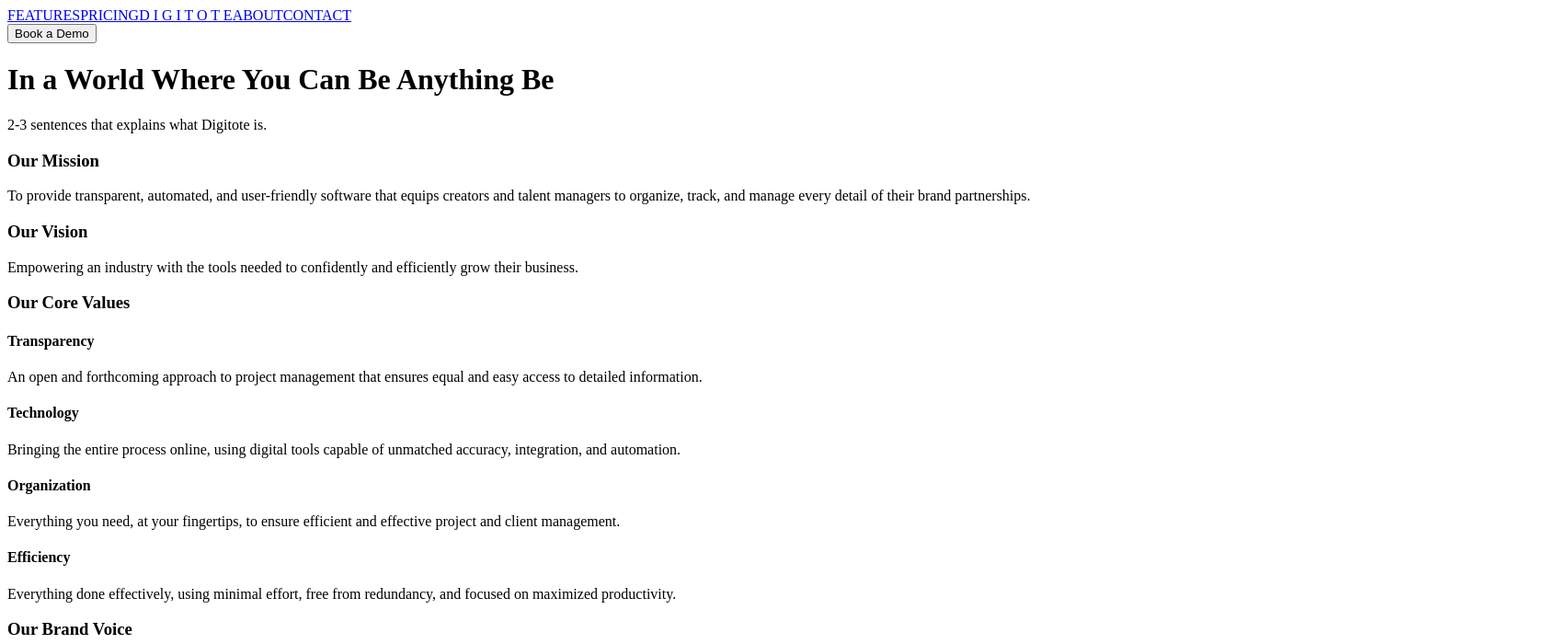
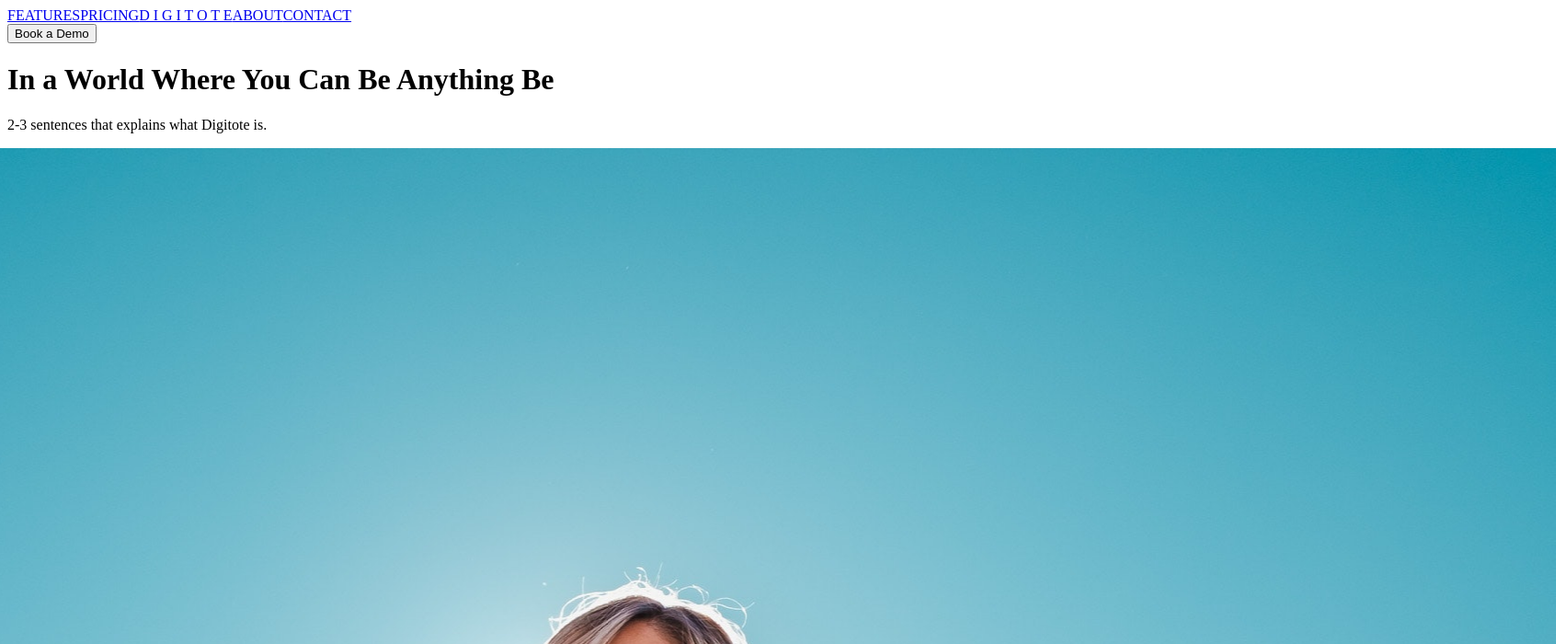
Before and after one commit to jonahduckworth/digitote.co, a Next.js app: page /Home in a window 1280 px wide. Shown: the top 700 px of the page at 92% size, 1692 px wide, since content can reach past the window. Built offline with nearby package versions, Linux system fonts and the light colour scheme.

Commit message:
added image carousel

```diff
--- /dev/null
+++ b/components/Carousel.tsx
@@ -0,0 +1,45 @@
+// Carousel.tsx
+
+"use client";
+
+import React from "react";
+
+const images = [
+  "images/carousel1.jpg",
+  "images/carousel2.jpg",
+  "images/carousel3.jpg",
+];
+
+// Repeat the images multiple times to fill the carousel
+const allImages = Array(100).fill(images).flat();
+
+const Carousel: React.FC = () => {
+  return (
+    <div className="w-full overflow-hidden h-48 relative">
+      <div
+        className="flex animate-slide"
+        onMouseEnter={(e) =>
+          (e.currentTarget.style.animationPlayState = "paused")
+        }
+        onMouseLeave={(e) =>
+          (e.currentTarget.style.animationPlayState = "running")
+        }
+      >
+        {allImages.map((image, index) => (
+          <div
+            key={index}
+            className="w-64 h-64 mx-8 flex-shrink-0 relative group"
+          >
+            <img
+              src={image}
+              alt={`Slide ${index}`}
+              className="w-full h-full object-cover group-hover:border-8 group-hover:border-primary-cyan-75 transition-all duration-300"
+            />
+          </div>
+        ))}
+      </div>
+    </div>
+  );
+};
+
+export default Carousel;
--- a/pages/LandingPage/LandingPage.tsx
+++ b/pages/LandingPage/LandingPage.tsx
@@ -2,13 +2,16 @@
 
 import Navbar from "@/components/Navbar";
 import Hero from "@/components/Hero";
+import Carousel from "@/components/Carousel";
 import "./styles.css";
 
 const LandingPage: React.FC = () => {
   return (
-    <div className="flex flex-col min-h-screen bg-gray-100">
+    <div className="flex flex-col min-h-screen bg-white">
       <Navbar />
       <Hero />
+      <Carousel />
+      <div className="h-32 bg-white"></div>
 
       {/* Mission and Vision */}
       <section className="container mx-auto mb-12">
--- a/pages/LandingPage/styles.css
+++ b/pages/LandingPage/styles.css
@@ -12,3 +12,16 @@
   animation: fadeIn 1s ease-out 1;
   animation-fill-mode: forwards;
 }
+
+@keyframes slide {
+  0% {
+    transform: translateX(0);
+  }
+  100% {
+    transform: translateX(-50%);
+  }
+}
+
+.animate-slide {
+  animation: slide 12s linear infinite;
+}
```
